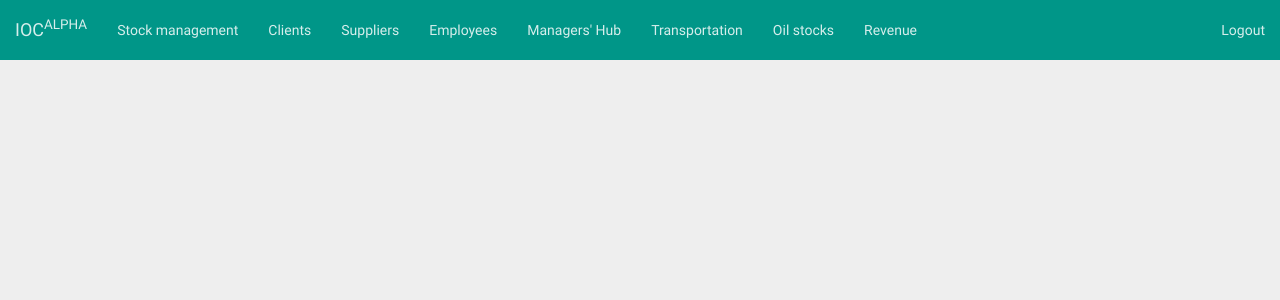
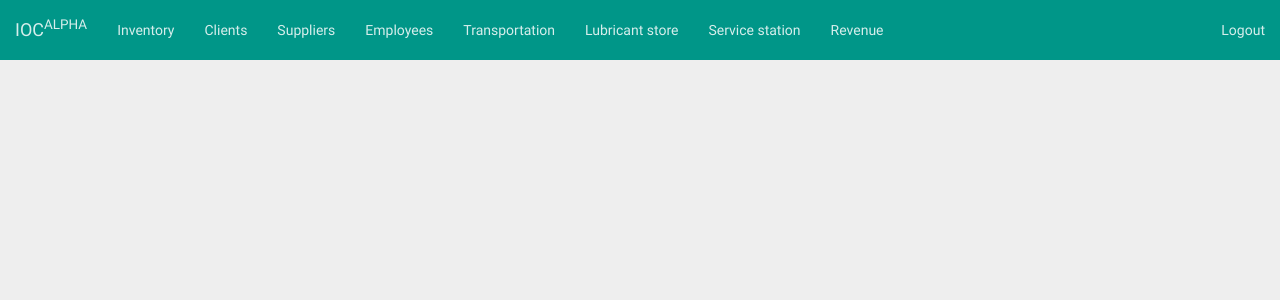
Before and after one commit to IOC-X/IOC, a PHP site: page /IOC/ in a window 1280 px wide. Shown: the top 300 px of the page. Run offline with PHP 8.4, Linux system fonts and the light colour scheme; some libraries are stand-ins or nearby versions.

Commit message:
Changed navigation bar

```diff
--- a/views/header/header.php
+++ b/views/header/header.php
@@ -24,13 +24,13 @@
     </div>
     <div class="navbar-collapse collapse navbar-responsive-collapse">
         <ul class="nav navbar-nav">
-            <li><a href="<?php echo URL ?>stocks" class="nav-bar">Stock management</a></li>
+            <li><a href="<?php echo URL ?>stocks" class="nav-bar">Inventory</a></li>
             <li><a href="<?php echo URL ?>clients" class="nav-bar">Clients</a></li>
             <li><a href="<?php echo URL ?>suppliers" class="nav-bar">Suppliers</a></li>
             <li><a href="<?php echo URL ?>employees" class="nav-bar">Employees</a></li>
-            <li><a href="<?php echo URL ?>managers" class="nav-bar">Managers' Hub</a></li>
             <li><a href="<?php echo URL ?>transport" class="nav-bar">Transportation</a></li>
-            <li><a href="<?php echo URL ?>otherstocks" class="nav-bar">Oil stocks</a></li>
+            <li><a href="<?php echo URL ?>otherstocks" class="nav-bar">Lubricant store</a></li>
+            <li><a href="<?php echo URL ?>service_station" class="nav-bar">Service station</a></li>
             <li><a href="<?php echo URL ?>revenue" class="nav-bar">Revenue</a></li>
         </ul>
 
```
